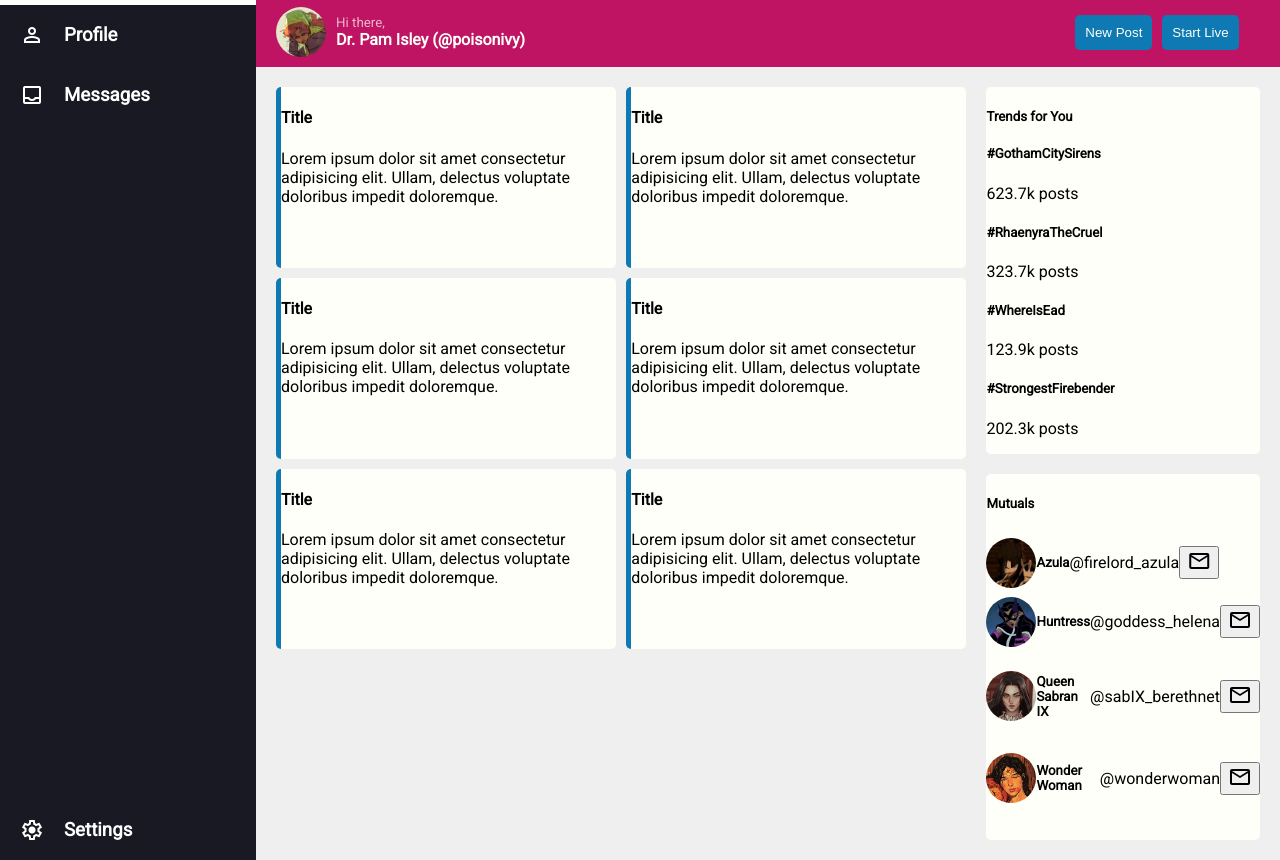
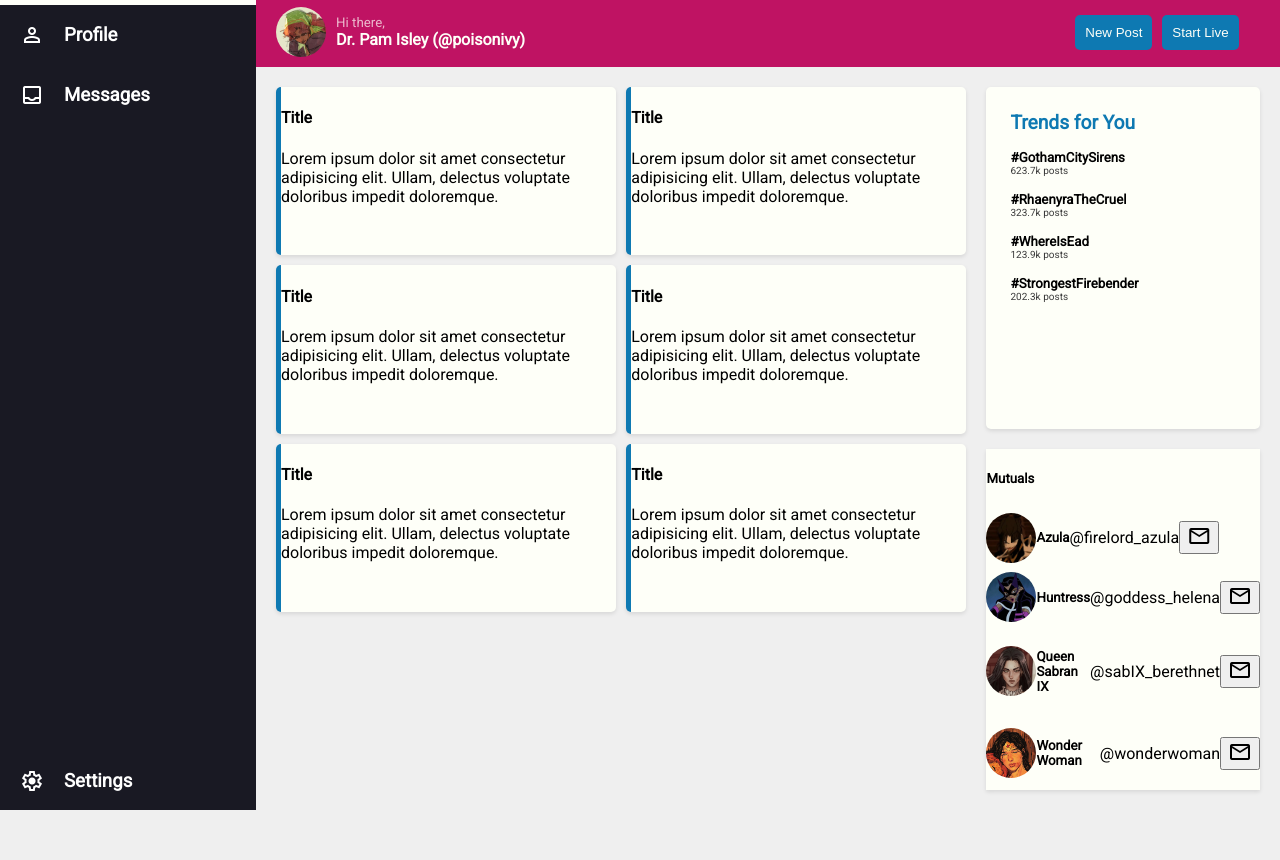
Before and after one commit to mmadiee/odin-admin-dashboard, a plain HTML site: page index.html in a window 1280 px wide. Shown: the part 54-914 px from the top of the page. After the commit the page ends 864 px from the top, so only its background shows below. Drawn offline with nearby package versions, Linux system fonts and the light colour scheme.

Commit message:
Updated layout for 'trending'

```diff
--- a/styles.css
+++ b/styles.css
@@ -23,7 +23,8 @@ img {
 }
 
 .sidebar .sidebar-item,
-.search .left, .search .right,
+.search .left,
+.search .right,
 .action-bar,
 .main .mutuals .profile {
   display: flex;
@@ -60,11 +61,11 @@ img {
   grid-template-columns: 3fr 1fr;
 }
 
-.search .left{
+.search .left {
   padding-left: 20px;
 }
 
-.search .right{
+.search .right {
   display: flex;
   justify-content: center;
 }
@@ -72,19 +73,17 @@ img {
 input {
   height: 20px;
   width: 50%;
-    border: solid 1px var(--white);;
+  border: solid 1px var(--white);
   background-color: var(--white);
   border-radius: 5px;
   padding: 5px;
 }
-
 
 .search button {
   border: 0;
   border-radius: 5px;
   background-color: transparent;
   margin-left: 5px;
-
 }
 
 .search button:hover {
@@ -106,7 +105,7 @@ input {
   padding: 10px 0px;
 }
 
-.action-bar .left{
+.action-bar .left {
   padding-left: 20px;
   display: flex;
   justify-content: flex-start;
@@ -114,19 +113,19 @@ input {
   gap: 10px;
 }
 
-.action-bar .greeting p{
+.action-bar .greeting p {
   font-size: smaller;
   font-weight: lighter;
   margin: 0;
-    color: rgba(254, 255, 250, 0.70);
+  color: rgba(254, 255, 250, 0.7);
 }
 
-.action-bar .greeting h4{
+.action-bar .greeting h4 {
   font-size: 1rem;
   margin: 0;
 }
 
-.action-bar .right{
+.action-bar .right {
   display: flex;
   justify-content: center;
 }
@@ -175,15 +174,45 @@ input {
   border-radius: 5px;
 }
 
-.main .trending,
-.main .mutuals {
+.main .trending{
   border-radius: 5px;
+  padding: 24px;
 }
 
 .main .cards .card,
 .main .trending,
 .main .mutuals {
   background-color: var(--white);
+  box-shadow: 0 2px 4px rgba(0, 0, 0, 0.1);
+}
+
+.main .trending > h5 {
+  margin: 0;
+  margin-bottom: 16px;
+  font-size: larger;
+  font-weight: bolder;
+  color: var(--honolulu-blue);
+}
+
+.main .trending .trend{
+    margin-top: 16px;
+}
+
+.main .trending .trend h5,
+.main .trending .trend p {
+    margin: 0;
+}
+
+.main .trending .trend h5:hover{
+    color: var(--rose-red);
+    cursor: pointer;
+    transition: 0.5s;
+
+}
+
+.main .trending .trend p {
+    font-size: 10px;
+    color: #3b3b3b;
 }
 
 /* width */
```
Lines whose indentation alone changed are shown as unchanged.
